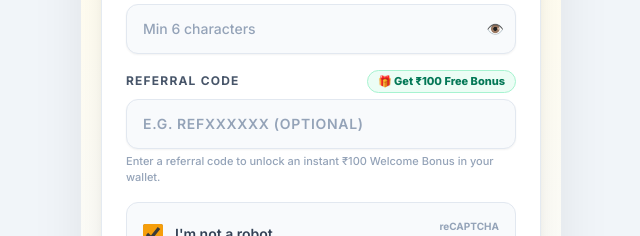
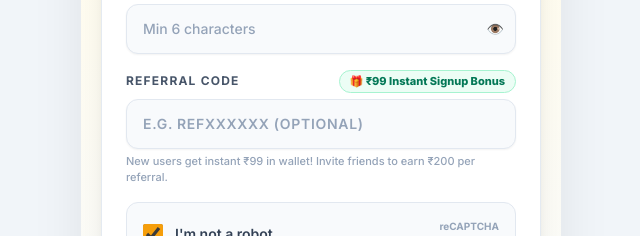
Before and after one commit to Shakir-Hussain-064/piano-invest-app, a React (Vite) app in the folder frontend/: page /signup in a window 1280 px wide. Shown: the part 463-699 px from the top of the page, without its empty margins (319-959 px from the left). Built offline with nearby package versions, Linux system fonts and the light colour scheme.

Commit message:
Update new user signup bonus to ₹99 and referral reward to ₹200

```diff
--- a/frontend/src/pages/HomePage.jsx
+++ b/frontend/src/pages/HomePage.jsx
@@ -8,7 +8,7 @@ const features = [
   { icon: '🌙', title: 'Daily Midnight Power',desc: 'Daily power generation profits credited automatically to your wallet every night.' },
   { icon: '🔋', title: 'VIP Mega Grids',      desc: 'High-capacity industrial solar stations yielding accelerated returns for elite partners.' },
   { icon: '🏦', title: 'Fast Bank Withdrawals',desc: 'Direct payout to your Bank Account or UPI ID anytime (Minimum ₹1,000).' },
-  { icon: '🤝', title: 'Green Referral Bonus', desc: 'Invite friends to join and both receive instant ₹100 cash rewards.' },
+  { icon: '🤝', title: 'Green Referral Bonus', desc: 'Invite friends to join and receive instant ₹200 cash reward per invite.' },
 ];
 
 const stats = [
--- a/frontend/src/pages/ProfilePage.jsx
+++ b/frontend/src/pages/ProfilePage.jsx
@@ -94,8 +94,8 @@ export default function ProfilePage() {
             </button>
           </div>
           <div className="flex items-center gap-2 mt-2.5 pt-2 border-t border-slate-100">
-            <span className="text-emerald-700 text-xs font-black">🎁 ₹100 Referral Bonus:</span>
-            <span className="text-slate-500 text-[11px] font-medium">Both you & your friend get ₹100 bonus instantly upon signup!</span>
+            <span className="text-emerald-700 text-xs font-black">🎁 ₹200 Referral Bonus:</span>
+            <span className="text-slate-500 text-[11px] font-medium">Earn ₹200 for every friend who joins! They get ₹99 signup bonus instantly.</span>
           </div>
         </div>
       </div>
--- a/frontend/src/pages/SignupPage.jsx
+++ b/frontend/src/pages/SignupPage.jsx
@@ -103,13 +103,13 @@ export default function SignupPage() {
                 Referral Code
               </label>
               <span className="text-[11px] font-extrabold text-emerald-700 bg-emerald-50 border border-emerald-200 px-2.5 py-0.5 rounded-full">
-                🎁 Get ₹100 Free Bonus
+                🎁 ₹99 Instant Signup Bonus
               </span>
             </div>
             <input type="text" name="referralCode" value={form.referralCode} onChange={handleChange}
               placeholder="e.g. REFXXXXXX (optional)"
               className="w-full bg-slate-50 border border-slate-200 rounded-xl px-4 py-3.5 text-slate-900 placeholder-slate-400 focus:outline-none focus:border-amber-500 transition text-sm uppercase tracking-wider font-semibold shadow-sm" />
-            <p className="text-[11px] text-slate-400 mt-1 font-medium">Enter a referral code to unlock an instant ₹100 Welcome Bonus in your wallet.</p>
+            <p className="text-[11px] text-slate-400 mt-1 font-medium">New users get instant ₹99 in wallet! Invite friends to earn ₹200 per referral.</p>
           </div>
 
           {/* CAPTCHA */}
```
Also changed, not shown: 1 other file (tests, documents, lock files or other folders).
